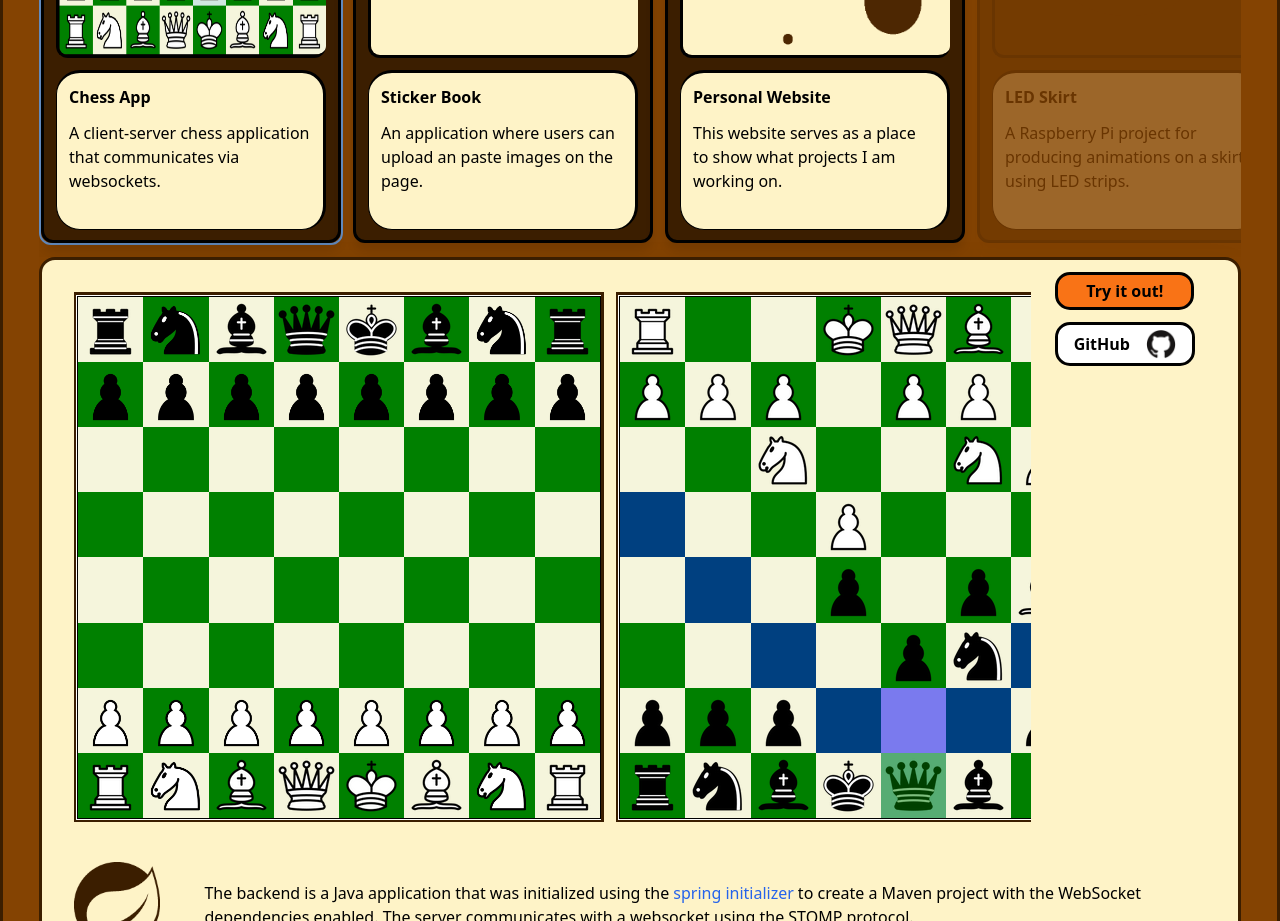
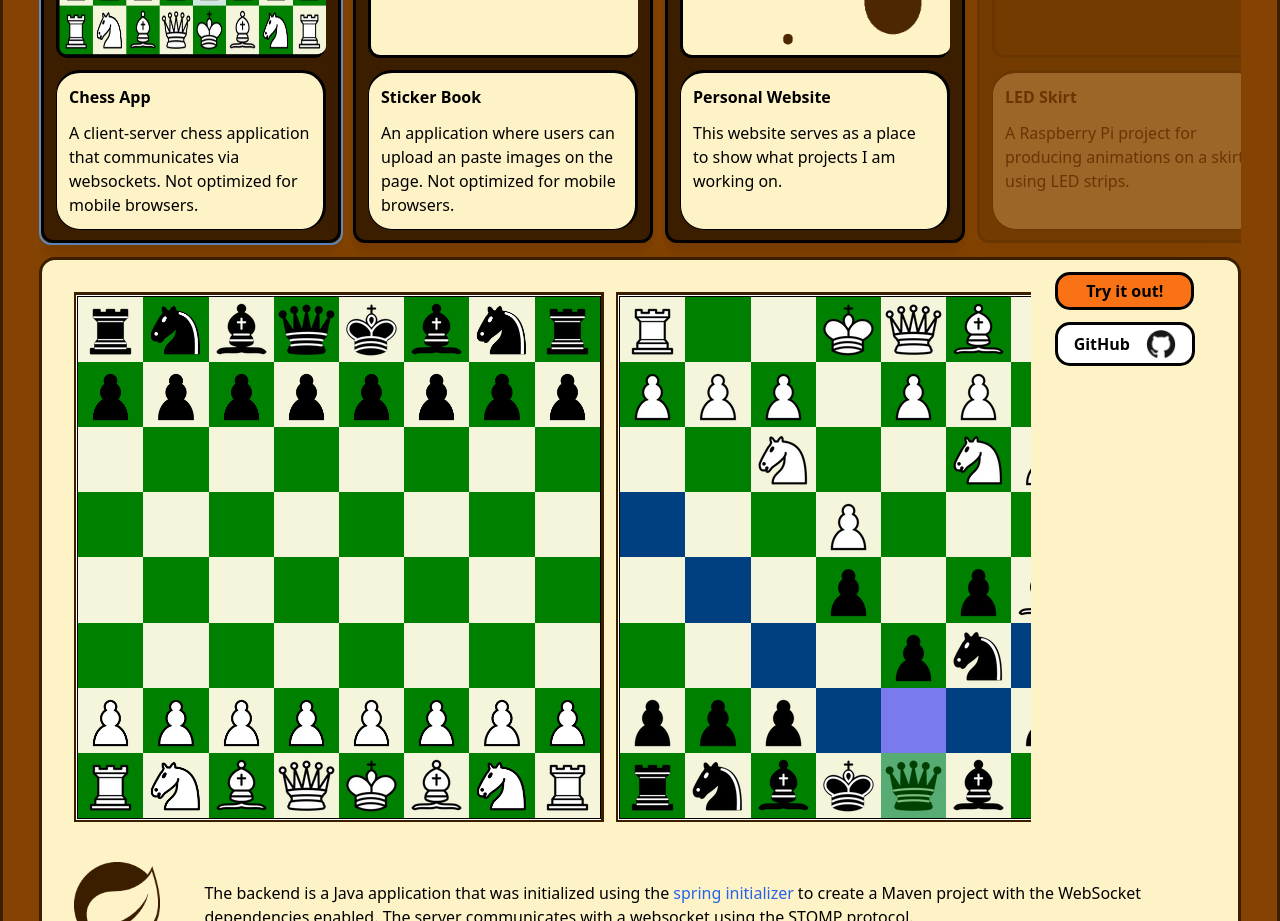
Before and after one commit to Theodora605/portfolio, a React (Vite) app: page / in a window 1280 px wide. Shown: the part 1900-2821 px from the top of the page. Built offline with nearby package versions, Linux system fonts and the light colour scheme.

Commit message:
Push before API integration

```diff
--- a/package.json
+++ b/package.json
@@ -10,6 +10,7 @@
     "preview": "vite preview"
   },
   "dependencies": {
+    "esbuild": "^0.25.0",
     "react": "^18.3.1",
     "react-dom": "^18.3.1",
     "react-router": "^7.1.5",
--- a/src/components/NameFrame.tsx
+++ b/src/components/NameFrame.tsx
@@ -1,8 +1,8 @@
 const NameFrame = () => {
   return (
-    <div className="inline-block w-[400px]">
+    <div className="inline-block w-[300px] xl:w-[400px]">
       <div className="flex flex-col">
-        <p className="text-5xl mb-1 text-dark-brown font-bold">
+        <p className="text-3xl xl:text-5xl mb-1 text-dark-brown font-bold">
           <i>Theo Goossens</i>
         </p>
         <div className="inline-block bg-light-brown p-1 rounded self-end">
--- a/src/components/ProjectsFrame.tsx
+++ b/src/components/ProjectsFrame.tsx
@@ -40,7 +40,7 @@ const projects: ProjectData[] = [
   {
     name: "Chess App",
     image: ChessPrev,
-    description: `A client-server chess application that communicates via websockets.`,
+    description: `A client-server chess application that communicates via websockets. Not optimized for mobile browsers.`,
     galleryItems: [ChessImg1, ChessImg2],
     githubUrl: "https://github.com/Theodora605/chess-application",
     linksTo: "/chess",
@@ -65,7 +65,7 @@ const projects: ProjectData[] = [
     name: "Sticker Book",
     image: StickerPrev,
     description:
-      "An application where users can upload an paste images on the page.",
+      "An application where users can upload an paste images on the page. Not optimized for mobile browsers.",
     galleryItems: [StickerImg1],
     githubUrl: "https://github.com/Theodora605/Sticker-Book-Project",
     linksTo: "/stickers",
--- a/src/components/sticker-book/StickerBook.tsx
+++ b/src/components/sticker-book/StickerBook.tsx
@@ -51,8 +51,8 @@ type StatusMessage =
   | "Deleting..."
   | "Uploading...";
 
-const STICKERS_URI = "http://3.233.224.131:5000/stickers";
-const POSITIONS_URI = "http://3.233.224.131:5000/positions";
+const STICKERS_URI = "http://44.200.255.191:5000/stickers";
+const POSITIONS_URI = "http://44.200.255.191:5000/positions";
 
 const REMOVE = -3;
 const MOVE = -2;
--- a/src/pages/ChessPage.tsx
+++ b/src/pages/ChessPage.tsx
@@ -108,7 +108,7 @@ function ChessPage() {
       </div>
 
       <div className="flex flex-col gap-[10px] h-[600px] items-center justify-center">
-        <StompSessionProvider url={"http://localhost:8080/websocket"}>
+        <StompSessionProvider url={"http://18.210.7.237:8080/websocket"}>
           {!selection && <TeamSelection onSelection={handleSelection} />}
           {selection && <ChessBoard player={selection} />}
           <SendingMessages />
```
Also changed, not shown: 1 other file (tests, documents, lock files or other folders).
